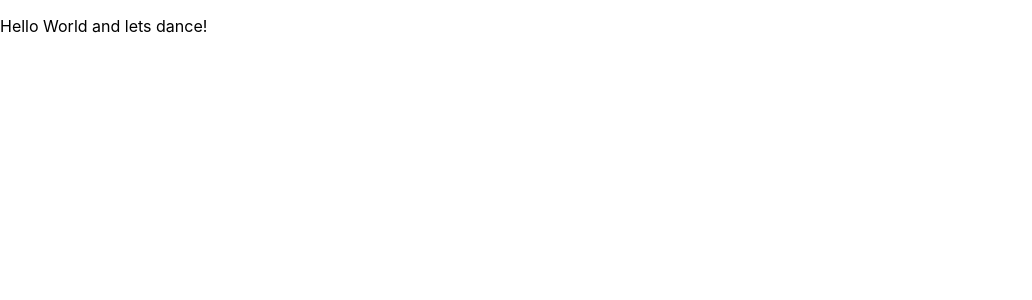
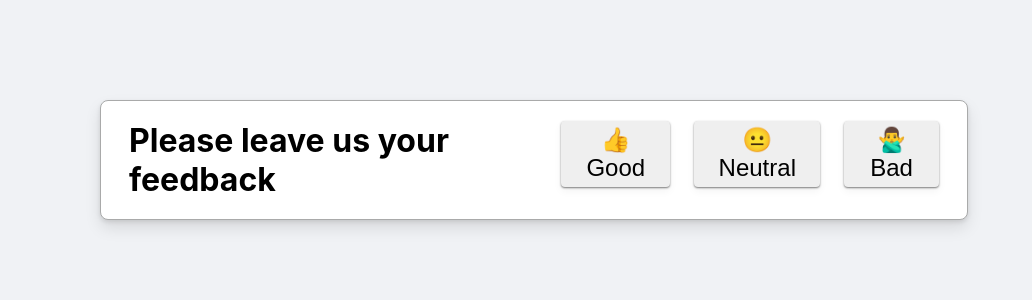
Before and after one commit to xlapushka/goit-react-hw-02-feedback, a React (Create React App) app: page / in a window 1280 px wide. Shown: the top 300 px of the page, without its empty margins (0-1032 px from the left). Built offline with nearby package versions, Linux system fonts and the light colour scheme.

Commit message:
task 1-1 is redy

```diff
--- a/src/components/App.jsx
+++ b/src/components/App.jsx
@@ -1,17 +1,10 @@
+// import React from 'react';
+import {Statistics} from "./statistics/statistics";
+
 export const App = () => {
   return (
-    <p>Hello World and lets dance!</p>
-    // <div
-    //   style={{
-    //     height: '100vh',
-    //     display: 'flex',
-    //     justifyContent: 'center',
-    //     alignItems: 'center',
-    //     fontSize: 40,
-    //     color: '#010101'
-    //   }}
-    // >
-    //   React homework template
-    // </div>
+    <>
+     <Statistics/>
+    </>
   );
 };
--- /dev/null
+++ b/src/components/statistics/feedbackButtons.jsx
@@ -0,0 +1,24 @@
+// import PropTypes from 'prop-types';
+import css from './statistics.module.css';
+
+// FeedbackButtons.propTypes = {
+//   handlePlusGood :,
+//   handlePlusNeutral :,
+//   handlePlusBad :
+// }
+
+export function FeedbackButtons({handlePlusGood, handlePlusNeutral, handlePlusBad}) {
+  return (
+  <ul className={css.feedbackList}>
+    <li className={css.feedbackLi}>
+      <button type='button' className={css.feedbackButton} onClick={handlePlusGood} name="good">👍 Good</button>
+    </li>
+    <li className={css.feedbackLi}>
+      <button type='button' className={css.feedbackButton} onClick={handlePlusNeutral}>😐 Neutral</button>
+    </li >
+    <li className={css.feedbackLi}>
+      <button type='button' className={css.feedbackButton} onClick={handlePlusBad}>🙅‍♂️ Bad</button>
+    </li>
+  </ul>
+  )
+}
--- /dev/null
+++ b/src/components/statistics/feedbackStatistic.jsx
@@ -0,0 +1,25 @@
+
+import PropTypes from 'prop-types';
+import css from './statistics.module.css';
+
+FeedbackStatistic.propTypes = {
+  good : PropTypes.number,
+  neutral : PropTypes.number,
+  bad : PropTypes.number,
+}
+
+export function FeedbackStatistic({good, neutral, bad}) {
+  return (
+      <ul className={css.feedbackStatistic}>
+        <li className={css.feedbackStatisticGood}>
+          <p><span>{good}</span> :good</p>
+        </li>
+        <li className={css.feedbackStatisticNeutral}>
+          <p><span>{neutral}</span> :neutral</p>
+        </li>
+        <li className={css.feedbackStatisticBad}>
+          <p><span>{bad}</span> :bad</p>
+        </li>
+      </ul>
+  )
+}
--- /dev/null
+++ b/src/components/statistics/statistics.jsx
@@ -0,0 +1,77 @@
+import React from 'react';
+// import PropTypes from 'prop-types';
+import css from './statistics.module.css';
+import {FeedbackStatistic} from './feedbackStatistic';
+import {FeedbackButtons} from './feedbackButtons'
+
+// Statistics.propTypes = {
+//   friends : PropTypes.arrayOf(PropTypes.shape({
+//     id : PropTypes.string.isRequired
+//   })).isRequired
+// }
+
+export class Statistics extends React.Component {
+
+  // ============= Якщо нічого не прийшло в Props =============
+  static defaultProps = {
+    good : 0,
+    neutral : 0,
+    bad : 0
+  }
+
+
+
+  // static propTypes ={
+
+  // }
+
+  state = {
+    good : 0,
+    neutral : 0,
+    bad : 0
+  }
+
+  handlePlusGood = (e) => {
+
+    this.setState(prevState => ({
+      good : prevState.good +1
+      }));
+  }
+
+  handlePlusNeutral = () => {
+    this.setState(prevState => ({
+      neutral : prevState.neutral +1
+      }));
+  }
+
+  handlePlusBad = () => {
+    this.setState(prevState => ({
+      bad : prevState.bad +1
+      }));
+  }
+
+
+  render() {
+    return (
+    <div className={css.statistics}>
+      <div className={css.feedbacks}>
+        <h1>Please leave us your feedback</h1>
+
+      <FeedbackButtons
+        handlePlusGood = {this.handlePlusGood}
+        handlePlusNeutral = {this.handlePlusNeutral}
+        handlePlusBad = {this.handlePlusBad}
+        />
+      </div>
+
+      {(((this.state.good !== 0) || (this.state.neutral !== 0) || (this.state.bad !== 0)) &&
+        <FeedbackStatistic
+          good = {this.state.good}
+          neutral = {this.state.neutral}
+          bad = {this.state.bad}
+        />)}
+
+    </div>
+      )
+  }
+};
--- /dev/null
+++ b/src/components/statistics/statistics.module.css
@@ -0,0 +1,69 @@
+.statistics {
+  background-color: #FFFFFF;
+
+  width: 75%;
+  padding: 20px 28px;
+  border-radius: 8px;
+  border: 0.5px solid #a9aaaa;
+  box-shadow: 0 2px 4px rgb(0 0 0 / 10%), 0 8px 16px rgb(0 0 0 / 10%);
+
+  display: flex;
+  flex-direction: column;
+  justify-content: space-between;
+  gap: 20px;
+}
+
+.feedbacks {
+  display: flex;
+  justify-content: space-between;
+  /* border-bottom: 1px solid #a9aaaa; */
+}
+
+.feedbackList {
+  margin: 0;
+  padding: 0;
+
+  list-style-type: none;
+  display: flex;
+  gap: 24px
+}
+
+/* .link {
+  text-decoration: underline;
+  color: inherit;
+
+  transition: color 250ms cubic-bezier(0.4, 0, 0.2, 1);
+} */
+
+.feedbackButton {
+  display: inline-block;
+
+  border: 1px solid transparent;
+  border-radius: 4px;
+  box-shadow: 0 1px 2px rgb(0 0 0 / 50%), 0 4px 8px rgb(0 0 0 / 5%);
+  padding: 4px 12px;
+
+  cursor: pointer;
+  font-size: 24px;
+
+  transition: box-shadow 250ms cubic-bezier(0.4, 0, 0.2, 1),
+}
+
+.feedbackButton:hover {
+  box-shadow: 0 2px 4px rgb(0 0 0 / 50%), 0 8px 16px rgb(0 0 0 / 10%);
+}
+
+.feedbackStatistic {
+  margin: 0;
+  padding: 0;
+
+  list-style-type: none;
+  display: flex;
+  flex-direction: row;
+  gap: 24px;
+
+}
+
+.feedbackStatistic span {
+    font-weight: bold;
+}
--- a/src/index.css
+++ b/src/index.css
@@ -7,9 +7,19 @@ body {
     sans-serif;
   -webkit-font-smoothing: antialiased;
   -moz-osx-font-smoothing: grayscale;
+
+  background-color: #F0F2F5;
+  padding: 100px;
 }
 
 code {
   font-family: source-code-pro, Menlo, Monaco, Consolas, 'Courier New',
     monospace;
 }
+
+h1,
+h2,
+p {
+  margin: 0;
+  padding: 0;
+}
```
